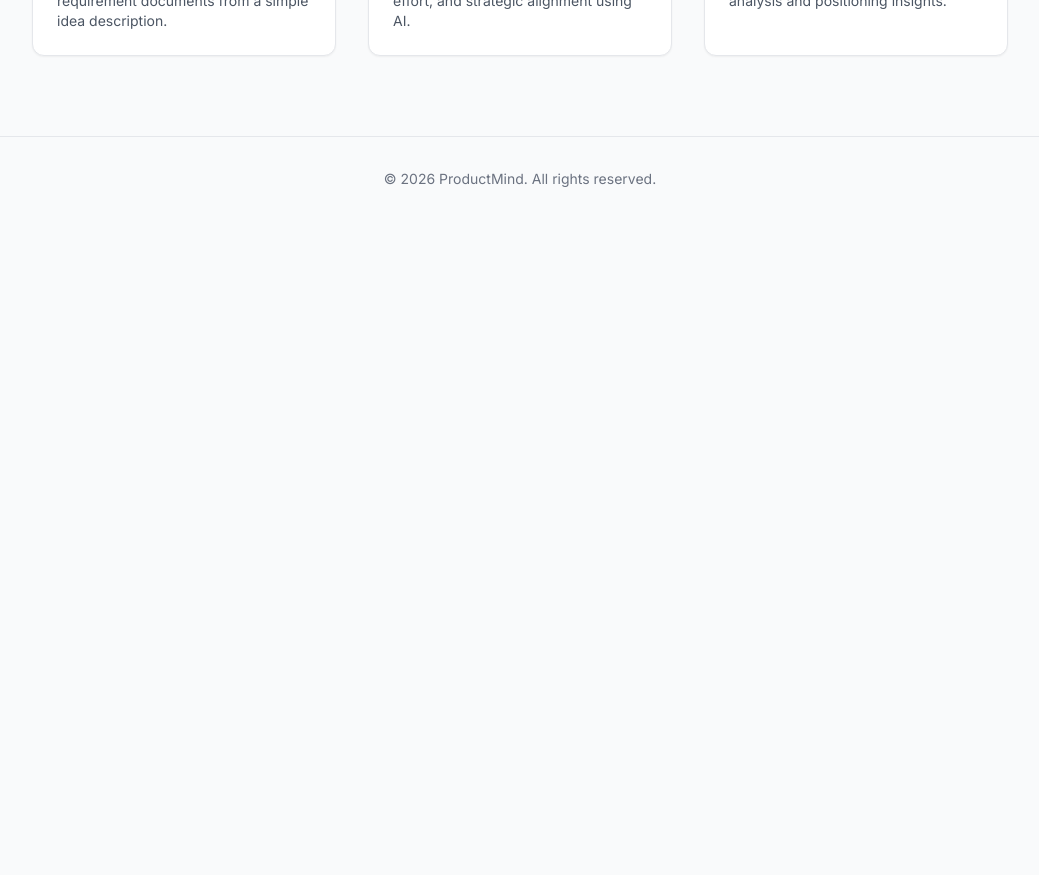
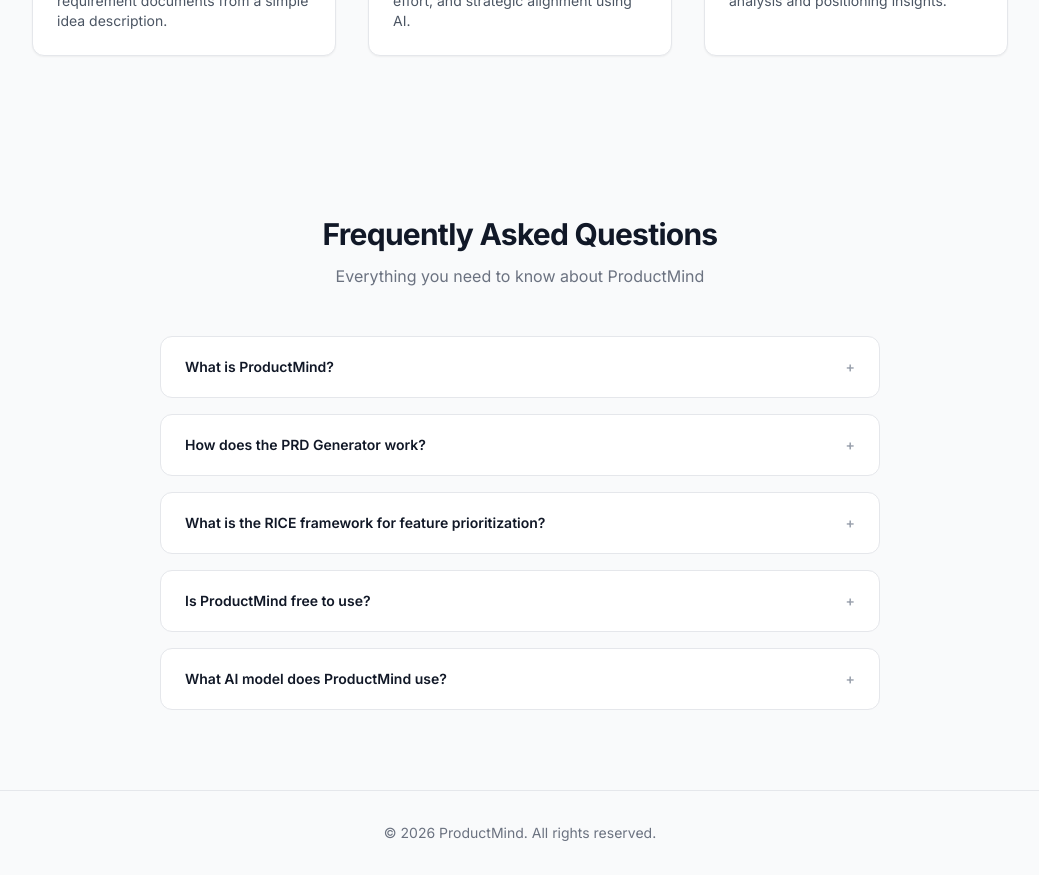
Before and after one commit to buzu84/project-mind, a Next.js app: page / in a window 1280 px wide. Shown: the part 740-1615 px from the top of the page, without its empty margins (120-1159 px from the left). Before the commit the page ends 961 px from the top, so only its background shows below. Built offline with nearby package versions, Linux system fonts and the light colour scheme; no server answers.

Commit message:
feat: schema.org

```diff
--- a/package.json
+++ b/package.json
@@ -34,6 +34,7 @@
     "prisma": "^6.19.3",
     "react": "^18.3.1",
     "react-dom": "^18.3.1",
+    "schema-dts": "^2.0.0",
     "tailwind-merge": "^3.5.0",
     "tailwindcss": "^3.4.19",
     "typescript": "^5.9.3",
--- a/src/app/(dashboard)/projects/[id]/page.tsx
+++ b/src/app/(dashboard)/projects/[id]/page.tsx
@@ -5,6 +5,8 @@
 import { Card } from "@/components/ui/card";
 import { Badge } from "@/components/ui/badge";
 import { Button } from "@/components/ui/button";
+import { JsonLd } from "@/components/json-ld";
+import { createBreadcrumbJsonLd } from "@/lib/structured-data";
 import { deleteProject } from "../actions";
 import { DeleteProjectButton } from "./delete-button";
 import {
@@ -73,8 +75,16 @@
 
   const deleteWithId = deleteProject.bind(null, project.id);
 
+  const siteUrl = process.env.NEXT_PUBLIC_SITE_URL ?? "https://productmind.app";
+  const breadcrumb = createBreadcrumbJsonLd([
+    { name: "Home", url: siteUrl },
+    { name: "Projects", url: `${siteUrl}/projects` },
+    { name: project.name, url: `${siteUrl}/projects/${project.id}` },
+  ]);
+
   return (
     <div className="mx-auto max-w-5xl">
+      <JsonLd data={breadcrumb} />
       {/* Back link */}
       <Link
         href="/projects"
--- a/src/app/page.tsx
+++ b/src/app/page.tsx
@@ -1,4 +1,12 @@
 import Link from "next/link";
+import { JsonLd } from "@/components/json-ld";
+import {
+  organizationJsonLd,
+  softwareApplicationJsonLd,
+  faqPageJsonLd,
+  homeBreadcrumbJsonLd,
+  faqItems,
+} from "@/lib/structured-data";
 
 const features = [
   {
@@ -24,6 +32,12 @@
 export default function LandingPage() {
   return (
     <div className="min-h-screen">
+      {/* Structured Data */}
+      <JsonLd data={organizationJsonLd} />
+      <JsonLd data={softwareApplicationJsonLd} />
+      <JsonLd data={faqPageJsonLd} />
+      <JsonLd data={homeBreadcrumbJsonLd} />
+
       {/* Nav */}
       <nav className="flex items-center justify-between px-6 py-4 max-w-7xl mx-auto">
         <span className="text-xl font-bold text-brand-700">ProductMind</span>
@@ -87,6 +101,34 @@
         ))}
       </section>
 
+      {/* FAQ */}
+      <section id="faq" className="mx-auto max-w-3xl px-6 py-20">
+        <h2 className="text-center text-3xl font-bold tracking-tight text-gray-900">
+          Frequently Asked Questions
+        </h2>
+        <p className="mt-3 text-center text-gray-500">
+          Everything you need to know about ProductMind
+        </p>
+        <div className="mt-12 space-y-4">
+          {faqItems.map((item) => (
+            <details
+              key={item.question}
+              className="group rounded-xl border border-gray-200 bg-white"
+            >
+              <summary className="flex cursor-pointer items-center justify-between px-6 py-5 text-sm font-semibold text-gray-900 [&::-webkit-details-marker]:hidden">
+                {item.question}
+                <span className="ml-4 flex-shrink-0 text-gray-400 transition group-open:rotate-45">
+                  +
+                </span>
+              </summary>
+              <div className="px-6 pb-5 text-sm leading-relaxed text-gray-600">
+                {item.answer}
+              </div>
+            </details>
+          ))}
+        </div>
+      </section>
+
       {/* Footer */}
       <footer className="border-t border-gray-200 py-8 text-center text-sm text-gray-500">
         © {new Date().getFullYear()} ProductMind. All rights reserved.
--- /dev/null
+++ b/src/components/json-ld.tsx
@@ -0,0 +1,14 @@
+import type { Thing, WithContext } from "schema-dts";
+
+interface JsonLdProps<T extends Thing> {
+  data: WithContext<T>;
+}
+
+export function JsonLd<T extends Thing>({ data }: JsonLdProps<T>) {
+  return (
+    <script
+      type="application/ld+json"
+      dangerouslySetInnerHTML={{ __html: JSON.stringify(data) }}
+    />
+  );
+}
--- /dev/null
+++ b/src/lib/structured-data.ts
@@ -0,0 +1,100 @@
+import type { WithContext, SoftwareApplication, Organization, FAQPage, BreadcrumbList } from "schema-dts";
+
+const SITE_URL = process.env.NEXT_PUBLIC_SITE_URL ?? "https://productmind.app";
+
+export const organizationJsonLd: WithContext<Organization> = {
+  "@context": "https://schema.org",
+  "@type": "Organization",
+  name: "ProductMind",
+  url: SITE_URL,
+  logo: `${SITE_URL}/logo.png`,
+  description:
+    "AI-powered product decision assistant for product managers, founders, and software teams.",
+  foundingDate: "2026",
+  sameAs: [],
+};
+
+export const softwareApplicationJsonLd: WithContext<SoftwareApplication> = {
+  "@context": "https://schema.org",
+  "@type": "SoftwareApplication",
+  name: "ProductMind",
+  applicationCategory: "BusinessApplication",
+  operatingSystem: "Web",
+  url: SITE_URL,
+  description:
+    "AI-powered product decision assistant that helps teams generate PRDs, prioritize features, and analyze competition.",
+  offers: {
+    "@type": "Offer",
+    price: "0",
+    priceCurrency: "USD",
+    description: "Free plan with 10 AI decisions per month",
+  },
+  featureList: [
+    "AI-powered PRD generation",
+    "Feature prioritization with RICE framework",
+    "Competitive landscape analysis",
+    "Project management dashboard",
+  ],
+  screenshot: `${SITE_URL}/screenshot.png`,
+  author: organizationJsonLd,
+};
+
+export const faqItems = [
+  {
+    question: "What is ProductMind?",
+    answer:
+      "ProductMind is an AI-powered product decision assistant that helps product managers, founders, and software teams make better product decisions. It can generate PRDs, prioritize features using the RICE framework, and provide competitive analysis.",
+  },
+  {
+    question: "How does the PRD Generator work?",
+    answer:
+      "The PRD Generator takes your product idea description and uses AI to create a comprehensive Product Requirements Document. It includes sections like Executive Summary, Problem Statement, Goals & Success Metrics, User Stories, Functional Requirements, and more.",
+  },
+  {
+    question: "What is the RICE framework for feature prioritization?",
+    answer:
+      "RICE stands for Reach, Impact, Confidence, and Effort. ProductMind uses AI to score each of your features across these four dimensions, then calculates a priority score to help you decide what to build next.",
+  },
+  {
+    question: "Is ProductMind free to use?",
+    answer:
+      "ProductMind offers a free plan that includes 10 AI-powered decisions per month. This covers PRD generation, feature prioritization, and competitive analysis.",
+  },
+  {
+    question: "What AI model does ProductMind use?",
+    answer:
+      "ProductMind uses OpenAI's GPT-4o model to power its AI features, ensuring high-quality, contextual product insights and recommendations.",
+  },
+] as const;
+
+export const faqPageJsonLd: WithContext<FAQPage> = {
+  "@context": "https://schema.org",
+  "@type": "FAQPage",
+  mainEntity: faqItems.map((item) => ({
+    "@type": "Question" as const,
+    name: item.question,
+    acceptedAnswer: {
+      "@type": "Answer" as const,
+      text: item.answer,
+    },
+  })),
+};
+
+export function createBreadcrumbJsonLd(
+  items: { name: string; url: string }[],
+): WithContext<BreadcrumbList> {
+  return {
+    "@context": "https://schema.org",
+    "@type": "BreadcrumbList",
+    itemListElement: items.map((item, index) => ({
+      "@type": "ListItem" as const,
+      position: index + 1,
+      name: item.name,
+      item: item.url,
+    })),
+  };
+}
+
+export const homeBreadcrumbJsonLd = createBreadcrumbJsonLd([
+  { name: "Home", url: SITE_URL },
+]);
```
Also changed, not shown: 1 other file (tests, documents, lock files or other folders).
